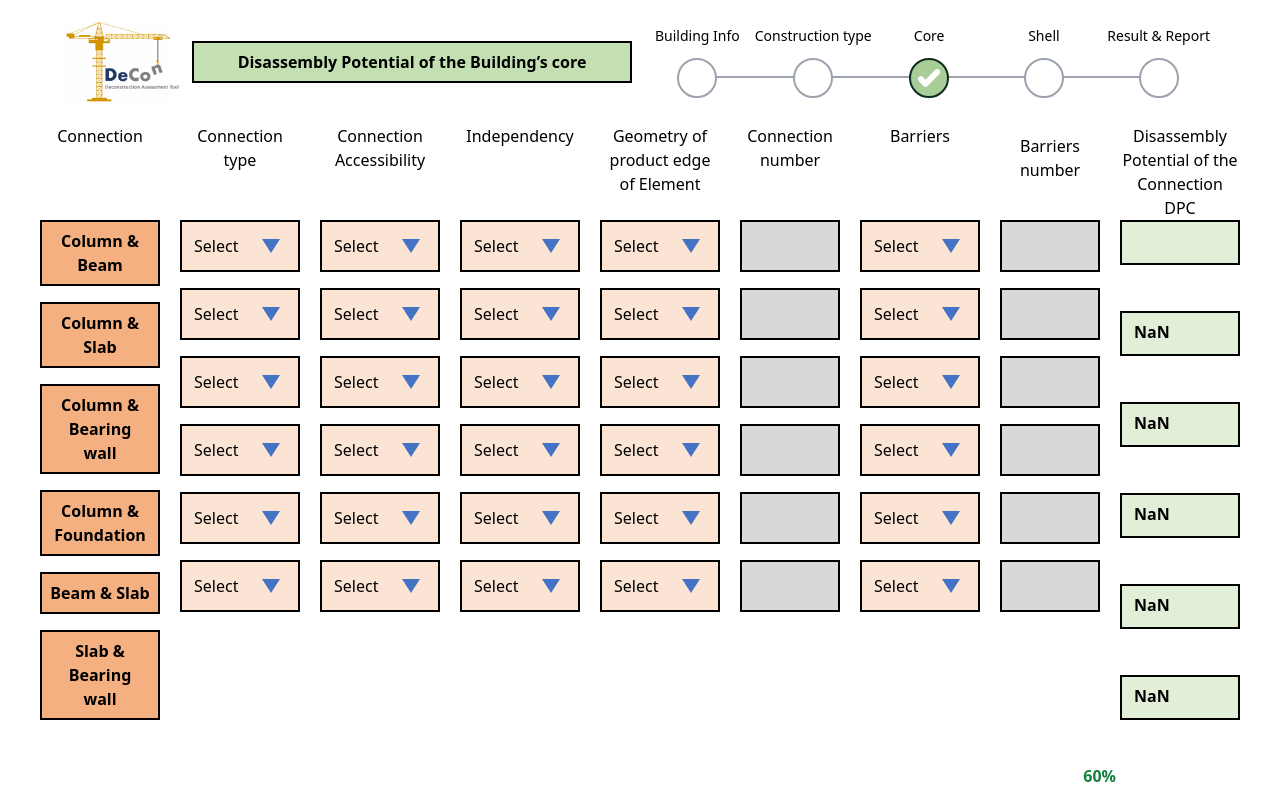
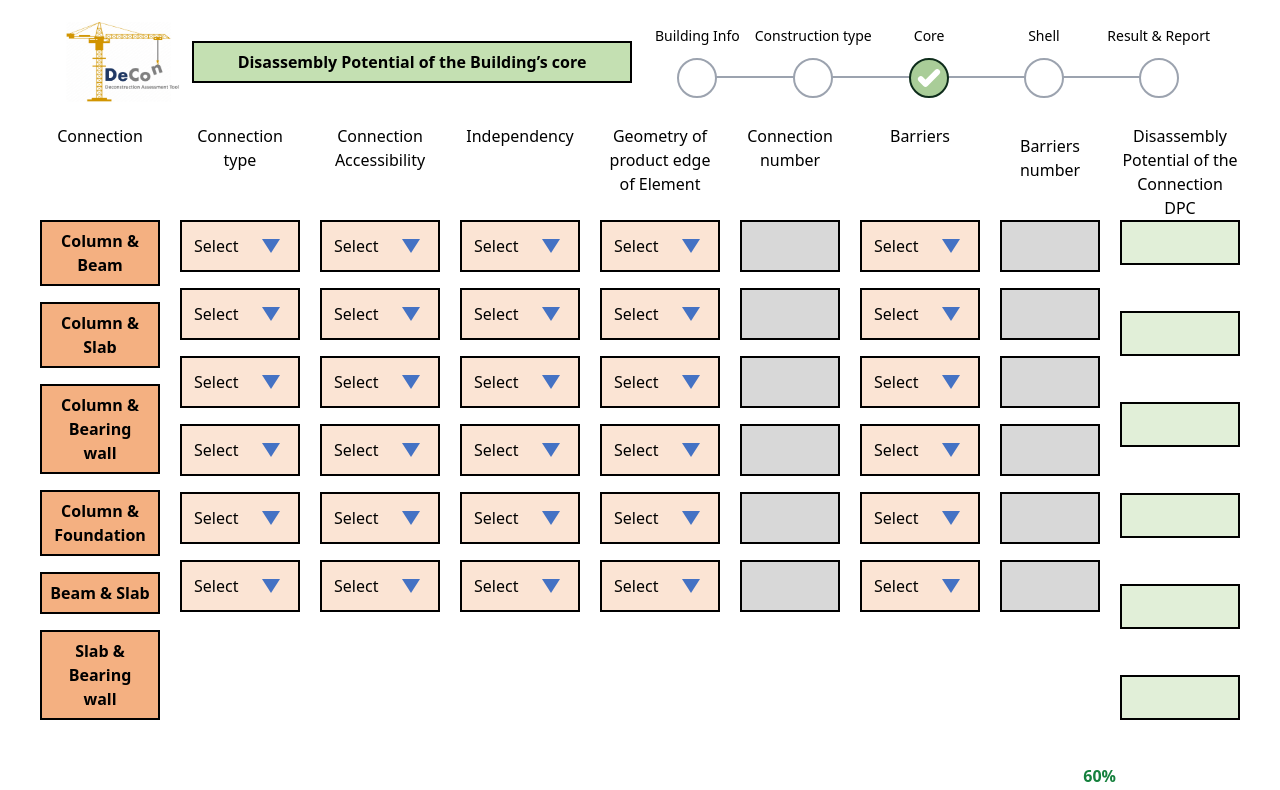
Before and after one commit to shariful10/DeCon, a React (Vite) app: page /building-core in a window 1280 px wide. Shown: the top 790 px of the page. Built offline with nearby package versions, Linux system fonts and the light colour scheme.

Commit message:
fixed showing nan value and added selected option changed background color

```diff
--- a/src/components/Select/SelectDropdown.jsx
+++ b/src/components/Select/SelectDropdown.jsx
@@ -81,15 +81,15 @@ export default function SelectDropdown(props) {
                   {hoveredOption === index && content?.options && (
                     <div className="absolute top-0 left-full right-[-15px] w-full z-[200] h-auto rounded bg-[#fff] flex flex-col gap-[2px]">
                       {content.options.map((option, subIndex) => {
-                        console.log({ hoveredOptionImg });
-
                         return (
                           <div
                             key={subIndex}
-                            className="py-1 px-2 bg-[#E8EBF5] flex items-center justify-between group relative"
+                            className={`py-1 px-2 bg-[#E8EBF5] flex items-center justify-between group relative ${
+                              option?.label === value ? "bg-[#b8bdc4]" : ""
+                            }`}
                             onClick={() => handleSetValue(option)}
                           >
-                            <span className="w-full">{option?.label}</span>
+                            <span className={`w-full`}>{option?.label}</span>
 
                             {
                               // image
--- a/src/pages/BuildingCore.jsx
+++ b/src/pages/BuildingCore.jsx
@@ -1220,42 +1220,41 @@ export default function BuildingCore() {
 
             <div className="min-h-[45px] font-semibold py-[7px] border-2 border-black bg-[#E1EFD8] !px-3 ">
               <span>
-                {parseFloat(
-                  columnAndSlabDPC || buildingCore[columnAndSlabDPC]
-                )?.toFixed(2) || ""}
+                {!columnAndSlabDPC
+                  ? buildingCore[columnAndSlabDPC] || ""
+                  : parseFloat(columnAndSlabDPC)?.toFixed(2) || ""}
               </span>
             </div>
 
             <div className="min-h-[45px] font-semibold py-[7px] border-2 border-black bg-[#E1EFD8] !px-3 ">
               <span>
-                {parseFloat(
-                  columnAndBearingWallDPC ||
-                    buildingCore[columnAndBearingWallDPC]
-                )?.toFixed(2) || ""}
+                {!columnAndBearingWallDPC
+                  ? buildingCore[columnAndBearingWallDPC] || ""
+                  : parseFloat(columnAndBearingWallDPC)?.toFixed(2) || ""}
+              </span>
+            </div>
+
+            <div className="min-h-[45px] font-semibold py-[7px] border-2 border-black bg-[#E1EFD8] !px-3">
+              <span>
+                {!columnAndFoundationDPC
+                  ? buildingCore[columnAndFoundationDPC] || ""
+                  : parseFloat(columnAndFoundationDPC)?.toFixed(2) || ""}
               </span>
             </div>
 
             <div className="min-h-[45px] font-semibold py-[7px] border-2 border-black bg-[#E1EFD8] !px-3 ">
               <span>
-                {parseFloat(
-                  columnAndFoundationDPC || buildingCore[columnAndFoundationDPC]
-                )?.toFixed(2) || ""}
+                {!beamAndSlabDPC
+                  ? buildingCore[beamAndSlabDPC] || ""
+                  : parseFloat(beamAndSlabDPC)?.toFixed(2) || ""}
               </span>
             </div>
 
             <div className="min-h-[45px] font-semibold py-[7px] border-2 border-black bg-[#E1EFD8] !px-3 ">
               <span>
-                {parseFloat(
-                  beamAndSlabDPC || buildingCore[beamAndSlabDPC]
-                )?.toFixed(2) || ""}
-              </span>
-            </div>
-
-            <div className="min-h-[45px] font-semibold py-[7px] border-2 border-black bg-[#E1EFD8] !px-3 ">
-              <span>
-                {parseFloat(
-                  slabAndBearingWallDPC || buildingCore[slabAndBearingWallDPC]
-                )?.toFixed(2) || ""}
+                {!slabAndBearingWallDPC
+                  ? buildingCore[slabAndBearingWallDPC] || ""
+                  : parseFloat(slabAndBearingWallDPC)?.toFixed(2) || ""}
               </span>
             </div>
           </div>
--- a/src/pages/BuildingShell.jsx
+++ b/src/pages/BuildingShell.jsx
@@ -1053,20 +1053,37 @@ export default function BuildingCore() {
             </div>
 
             <div className="min-h-[45px] font-semibold py-[7px] border-2 border-black bg-[#E1EFD8] !px-3 ">
+              {/* <span>
+                {parseFloat(beamAndShellElementDPC)?.toFixed(2) || ""}
+              </span> */}
               <span>
-								{parseFloat(beamAndShellElementDPC)?.toFixed(2) || ""}
+                {!beamAndShellElementDPC
+                  ? buildingShell[beamAndShellElementDPC] || ""
+                  : parseFloat(beamAndShellElementDPC)?.toFixed(2) || ""}
               </span>
             </div>
 
             <div className="min-h-[45px] font-semibold py-[7px] border-2 border-black bg-[#E1EFD8] !px-3 ">
+              {/* <span>
+                {parseFloat(slabAndShellElementDPC)?.toFixed(2) || ""}
+              </span> */}
+
               <span>
-								{parseFloat(slabAndShellElementDPC)?.toFixed(2) || ""}
+                {!slabAndShellElementDPC
+                  ? buildingShell[slabAndShellElementDPC] || ""
+                  : parseFloat(slabAndShellElementDPC)?.toFixed(2) || ""}
               </span>
             </div>
 
             <div className="min-h-[45px] font-semibold py-[7px] border-2 border-black bg-[#E1EFD8] !px-3 ">
+              {/* <span>
+                {parseFloat(bearingWallAndShellElementDPC)?.toFixed(2) || ""}
+              </span> */}
+
               <span>
-								{parseFloat(bearingWallAndShellElementDPC)?.toFixed(2) || ""}
+                {!bearingWallAndShellElementDPC
+                  ? buildingShell[bearingWallAndShellElementDPC] || ""
+                  : parseFloat(bearingWallAndShellElementDPC)?.toFixed(2) || ""}
               </span>
             </div>
           </div>
```
Lines whose indentation alone changed are shown as unchanged.
